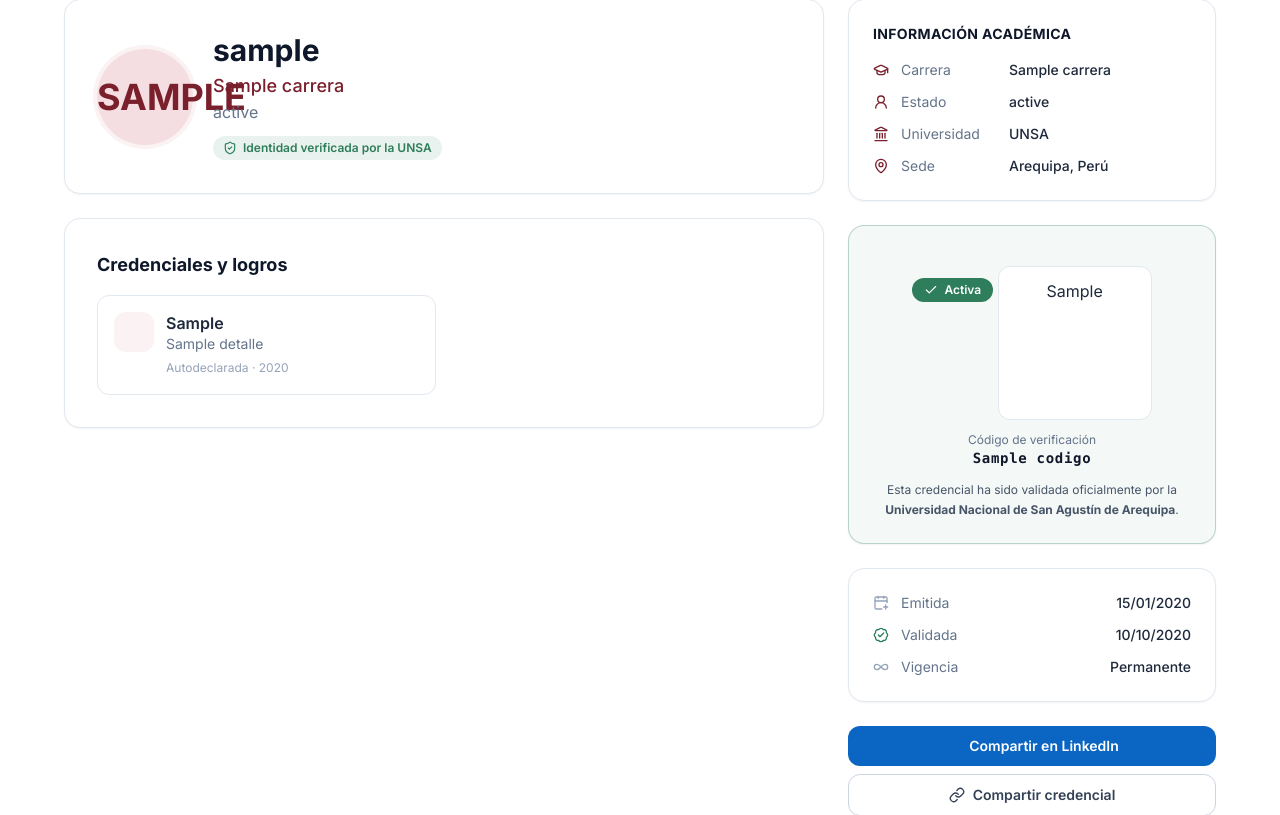
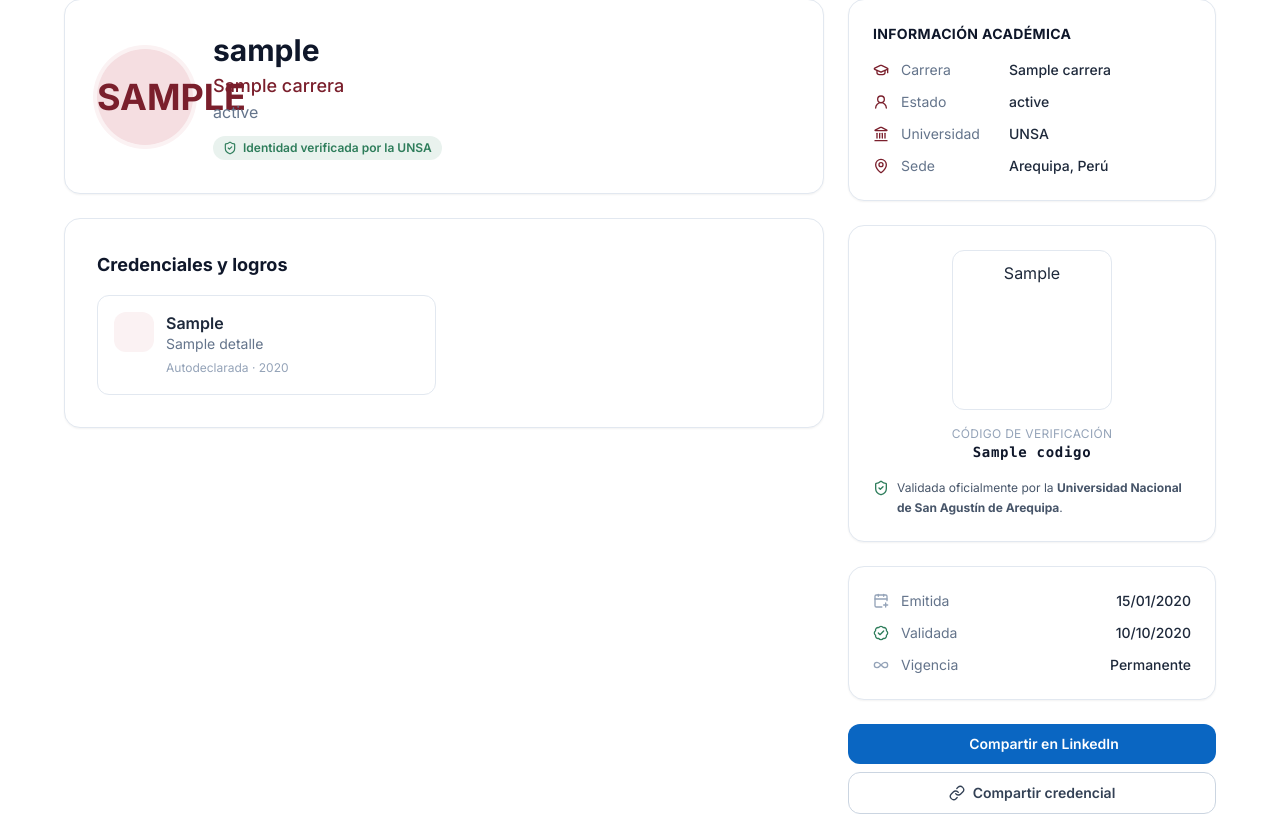
Before and after one commit to Cristhianepcc/conecta-unsa, a Django app: template apps/usuarios/templates/usuarios/credencial_publica.html in a window 1280 px wide. Shown: the part 106-921 px from the top of the page. Run offline with Django 5.2, Linux system fonts and the light colour scheme; the template is opened without the code that fills it: most values are stand-ins (such as "Sample title", 1, 10 or a date in 2020); some libraries are stand-ins or nearby versions.

Commit message:
fix(07): bloque de verificacion de credencial (QR proporcionado, sin badge 'Activa' redundante)

```diff
--- a/apps/usuarios/templates/usuarios/credencial_publica.html
+++ b/apps/usuarios/templates/usuarios/credencial_publica.html
@@ -105,18 +105,13 @@
       </div>
 
       <!-- Verificación -->
-      <div class="rounded-2xl border border-exito/30 bg-exito/5 p-6 shadow-sm text-center">
-        <div class="inline-flex items-center gap-1.5 rounded-full bg-exito text-white text-xs font-semibold px-3 py-1">
-          <i data-lucide="check" class="w-3.5 h-3.5"></i> Activa
-        </div>
-        <div class="mt-4 inline-block rounded-xl bg-white p-3 border border-slate-200">
-          <div data-qr class="h-32 w-32">{{ qr_svg }}</div>
-        </div>
-        <p class="mt-3 text-xs text-slate-500">Código de verificación</p>
+      <div class="rounded-2xl border border-slate-200 bg-white p-6 shadow-sm text-center">
+        <div data-qr class="mx-auto h-40 w-40 rounded-xl border border-slate-200 p-2.5">{{ qr_svg }}</div>
+        <p class="mt-4 text-xs text-slate-400 uppercase tracking-wide">Código de verificación</p>
         <p class="font-mono text-sm font-semibold text-[#0F172A] tracking-wider break-all">{{ codigo }}</p>
-        <p class="mt-3 text-xs text-slate-600 leading-relaxed">
-          Esta credencial ha sido validada oficialmente por la
-          <strong>Universidad Nacional de San Agustín de Arequipa</strong>.
+        <p class="mt-4 inline-flex items-start gap-2 text-xs text-slate-600 leading-relaxed text-left">
+          <i data-lucide="shield-check" class="w-4 h-4 text-exito shrink-0 mt-0.5"></i>
+          <span>Validada oficialmente por la <strong>Universidad Nacional de San Agustín de Arequipa</strong>.</span>
         </p>
       </div>
 
```
